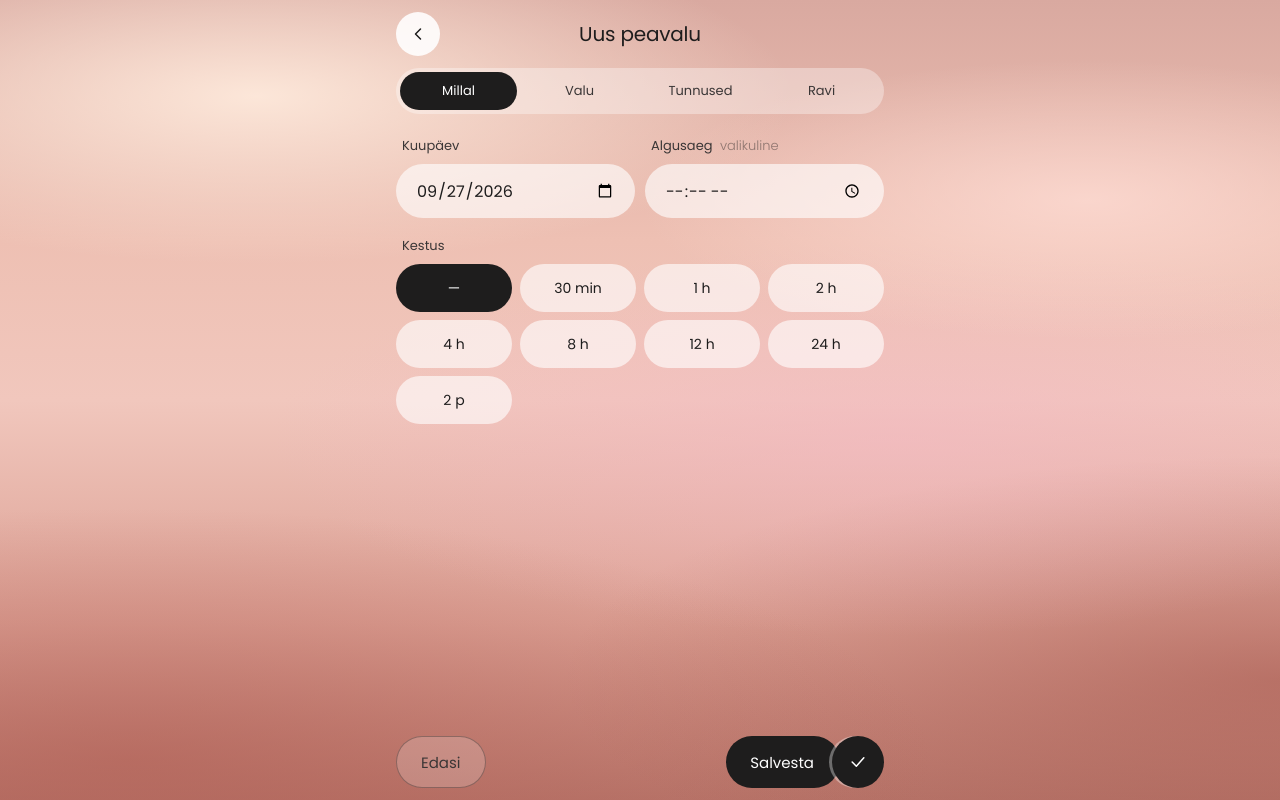
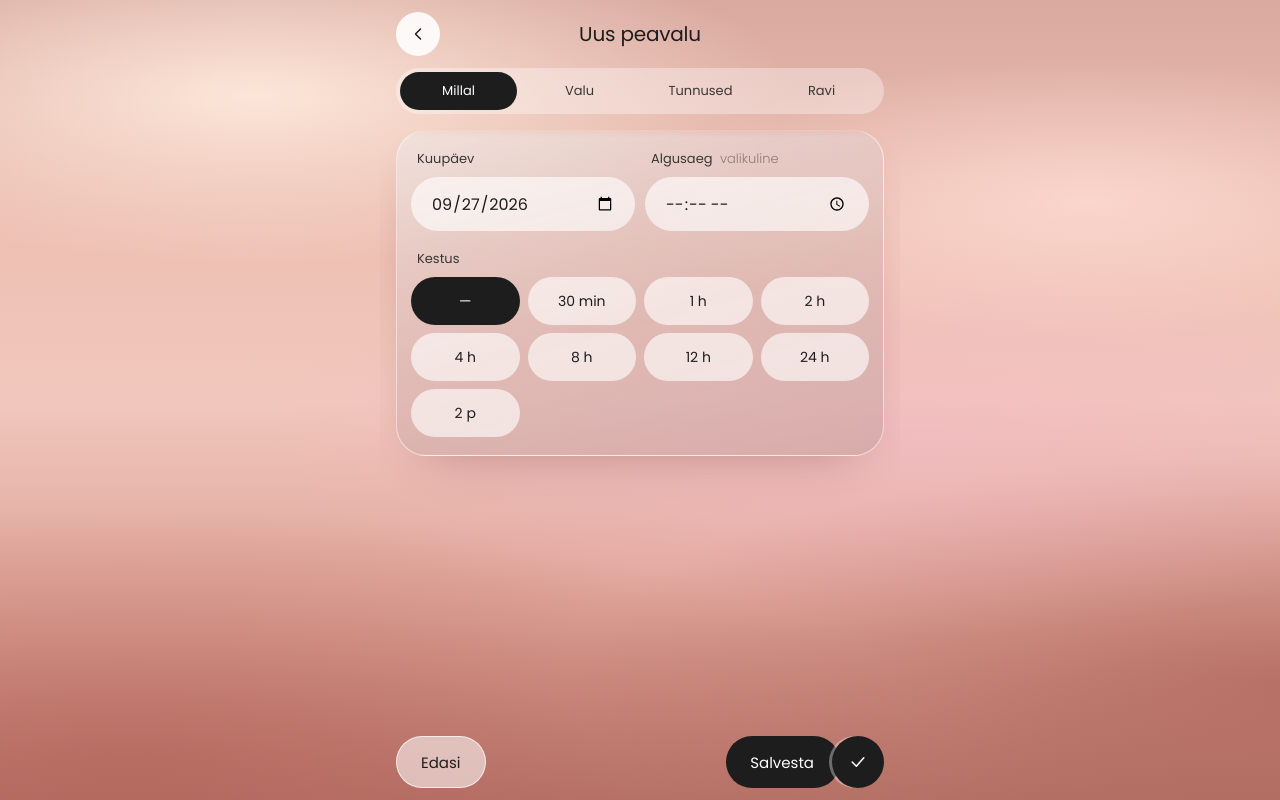
Before and after one commit to rasmus-antsi/peavalu., a Django app: page /uus/ in a window 1280 px wide. Run offline with Django 5.2, Linux system fonts and the light colour scheme; the visitor is signed in with stand-in values (Sample User, id 1).

Commit message:
Put form steps on glass cards, tint the intensity scale, lift Edasi contrast
Co-Authored-By: Claude Opus 5.5 (1M context) <noreply@anthropic.com>

```diff
--- a/a_tracker/templates/a_tracker/entry_form.html
+++ b/a_tracker/templates/a_tracker/entry_form.html
@@ -36,7 +36,7 @@
   <div class="scroll wizard__panels">
 
     {# 1 · Millal #}
-    <section class="panel panel--millal">
+    <section class="panel panel--millal glass">
       <div class="field-row">
         <label class="field">
           <span class="field__label">{{ form.date.label }}</span>
@@ -61,7 +61,7 @@
     </section>
 
     {# 2 · Valu #}
-    <section class="panel panel--valu">
+    <section class="panel panel--valu glass">
       <fieldset class="field">
         <legend class="field__label">{{ form.intensity.label }} <em>1 – 10</em></legend>
         <div class="chips chips--scale">
@@ -85,7 +85,7 @@
     </section>
 
     {# 3 · Tunnused #}
-    <section class="panel panel--tunnused">
+    <section class="panel panel--tunnused glass">
       <fieldset class="field">
         <legend class="field__label">Kaasuvad tunnused</legend>
         <div class="chips chips--grid2">
@@ -111,7 +111,7 @@
     </section>
 
     {# 4 · Ravi #}
-    <section class="panel panel--ravi">
+    <section class="panel panel--ravi glass">
       <div class="field-row field-row--wide">
         <label class="field">
           <span class="field__label">{{ form.medication_name.label }}</span>
--- a/static/css/app.css
+++ b/static/css/app.css
@@ -235,7 +235,16 @@ button { font: inherit; color: inherit; border: 0; background: none; padding: 0;
   background: rgba(255, 255, 255, .18);
   cursor: pointer;
 }
-.bottombar .ghost-pill { height: 52px; padding: 0 24px; font-size: 15px; }
+.bottombar .ghost-pill {
+  height: 52px;
+  padding: 0 24px;
+  font-size: 15px;
+  color: var(--ink);
+  background: rgba(255, 255, 255, .55);
+  border-color: rgba(255, 255, 255, .7);
+  backdrop-filter: blur(12px);
+  -webkit-backdrop-filter: blur(12px);
+}
 
 .round-btn {
   width: 44px;
@@ -503,8 +512,8 @@ button { font: inherit; color: inherit; border: 0; background: none; padding: 0;
   background: var(--danger);
 }
 
-.panel { display: none; flex-direction: column; gap: 18px; padding-top: 6px; }
-.panel.glass { padding: 18px; }
+.panel { display: none; flex-direction: column; gap: 18px; }
+.panel.glass { padding: 18px 14px; border-radius: var(--r-xl); }
 
 /* Show the active step, highlight its tab, and pick the matching "Edasi" */
 .next { display: none; }
@@ -579,6 +588,7 @@ legend.field__label { margin-bottom: 8px; }
 .chip input:focus-visible + span { outline: 2px solid var(--ink); outline-offset: 2px; }
 
 .chip--level span {
+  background: color-mix(in oklab, var(--field-strong), #c9707f calc(var(--lvl) * 3.5%));
   aspect-ratio: 1;
   min-height: 0;
   padding: 0;
```
